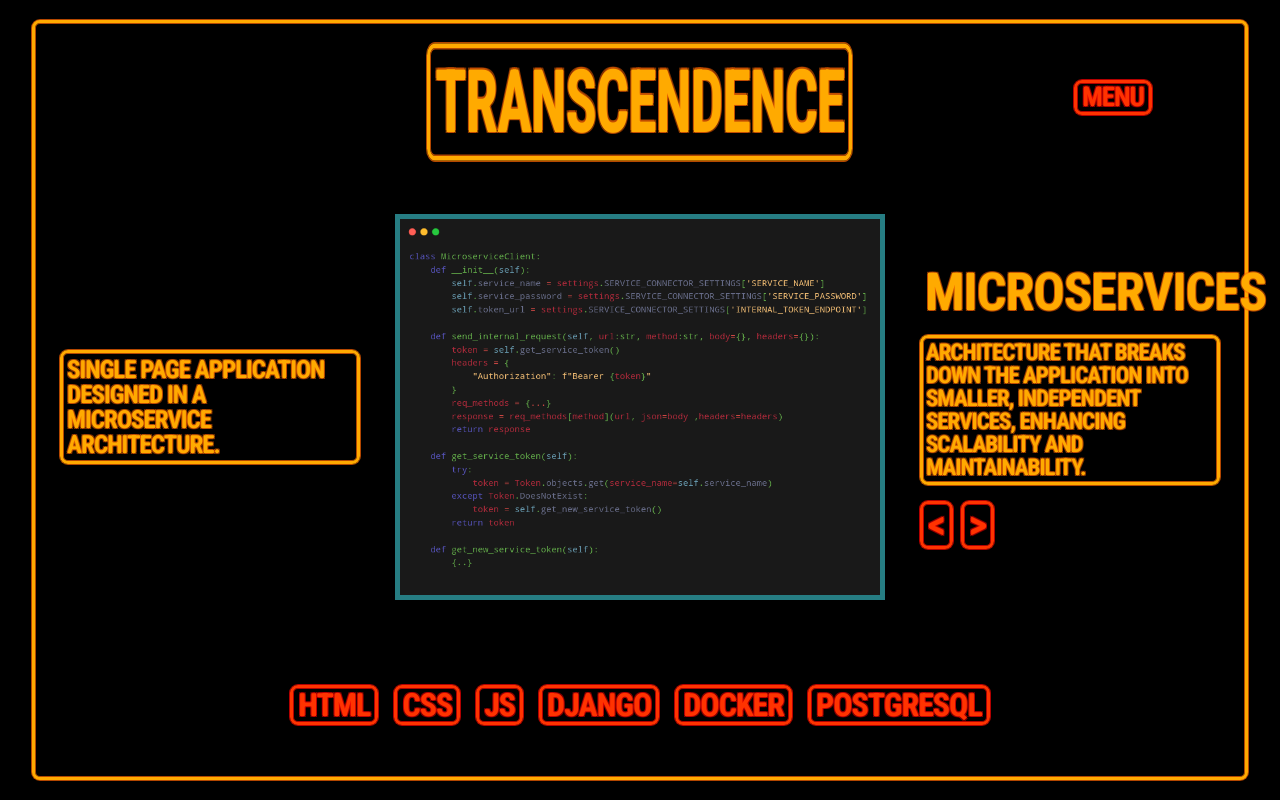
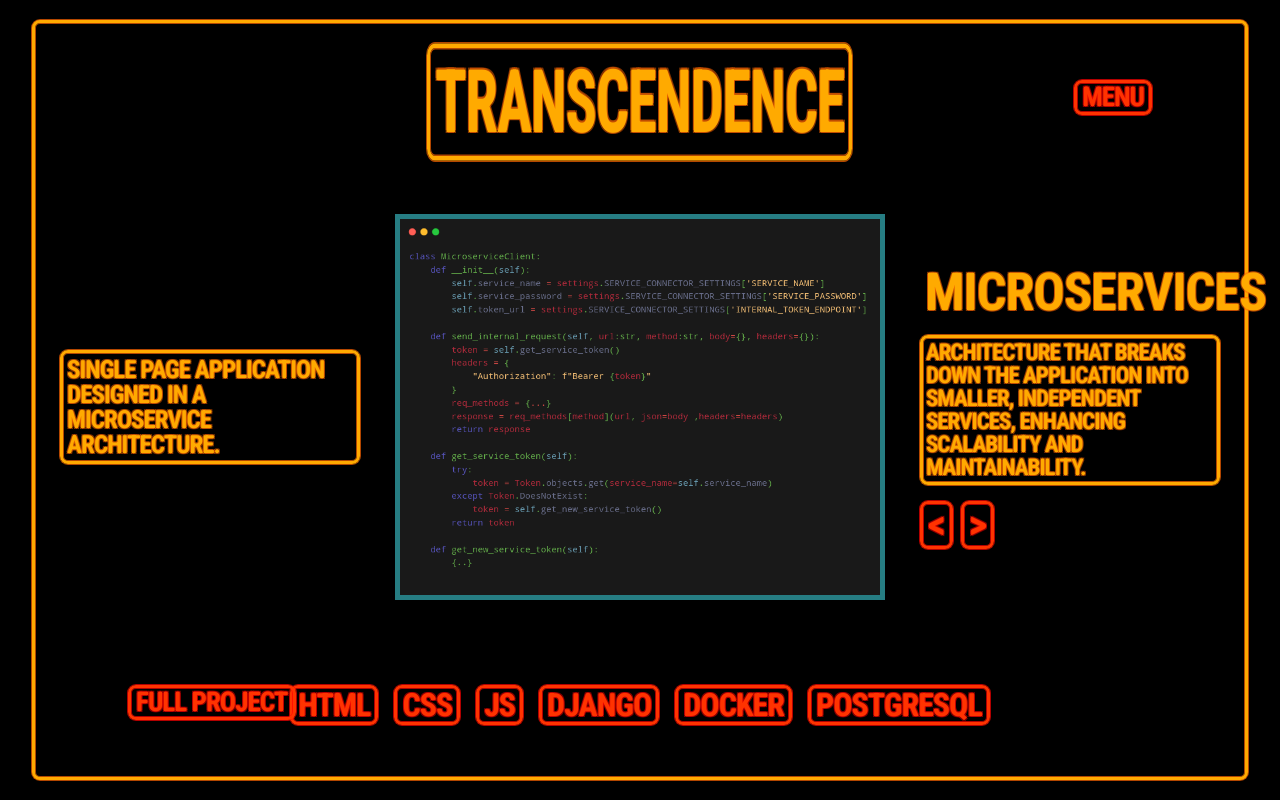
Before and after one commit to DayaLiuzzo/portfolio, a website built with Vite: page index.html in a window 1280 px wide. Both pictures are taken after a click on the element "TRANSCENDENCE:". Built offline with nearby package versions, Linux system fonts and the light colour scheme.

Commit message:
adding some links

```diff
--- a/src/style.css
+++ b/src/style.css
@@ -451,6 +451,20 @@ html, body {
     transform: scale(1.2);
   }
 
+  .projectButton{
+    z-index: 10;
+    font-size: 1.5rem;
+    font-size: clamp(1.5rem, 0.3214285714285714rem + 1.7142857142857144vw, 3rem);
+    display: flex;
+    position:absolute;
+    transition: all 0.2s ease;
+    bottom:10%;
+    left: 10%;
+  }
+
+  .projectButton:hover{
+    transform: scale(1.15);
+  }
 
   .nav{
     gap: 0.5rem;
--- a/src/views/Transcendence.js
+++ b/src/views/Transcendence.js
@@ -40,8 +40,12 @@ export default class Transcendence extends BaseView {
             homeButton.addEventListener('click', () => {
                 this.router.navigateTo('/home');
             });
-
-
+            const projectButton = this.customCreateElement("div", "projectButton", "projectButton bordered danger label");
+            projectButton.innerText = "FULL PROJECT";
+            projectCanva.appendChild(projectButton);
+            projectButton.addEventListener('click', () => {
+                window.open("https://github.com/DayaLiuzzo/Transcendence", "_blank");
+            });
 
     }
 
```
